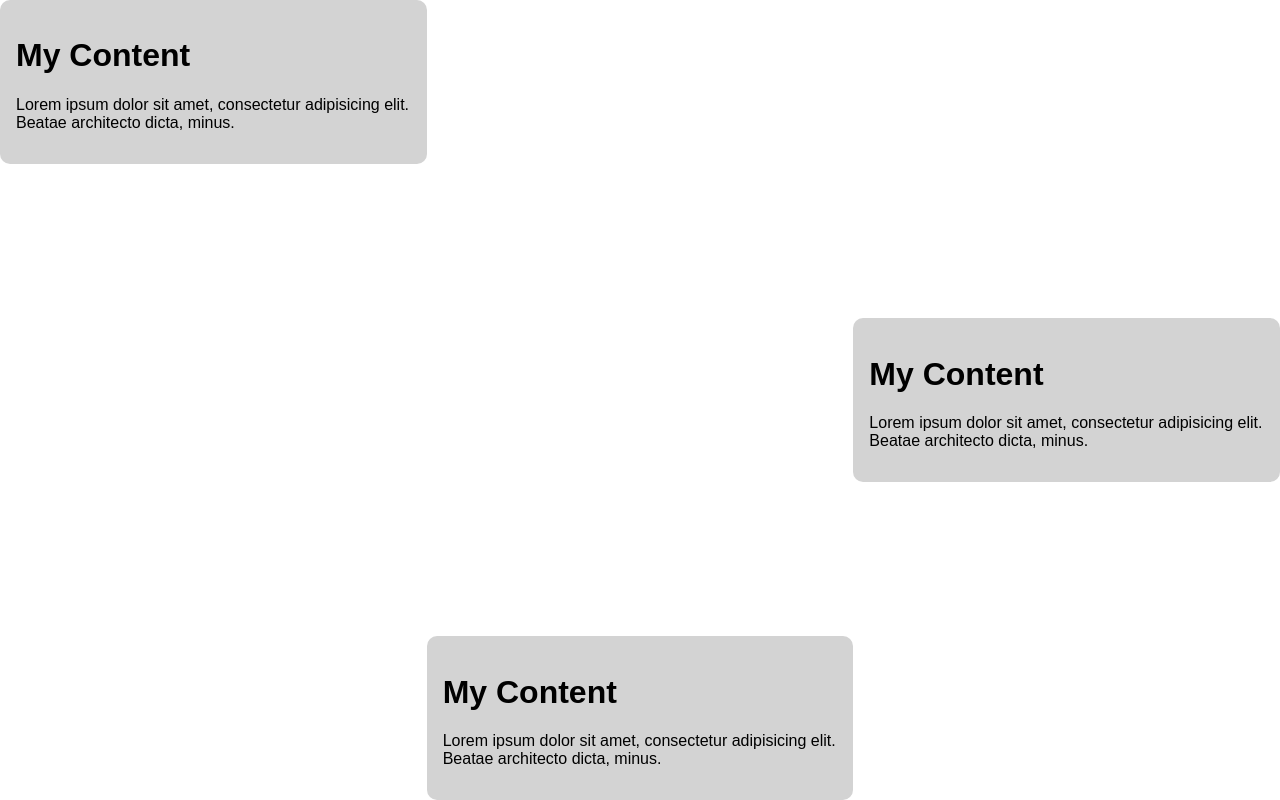
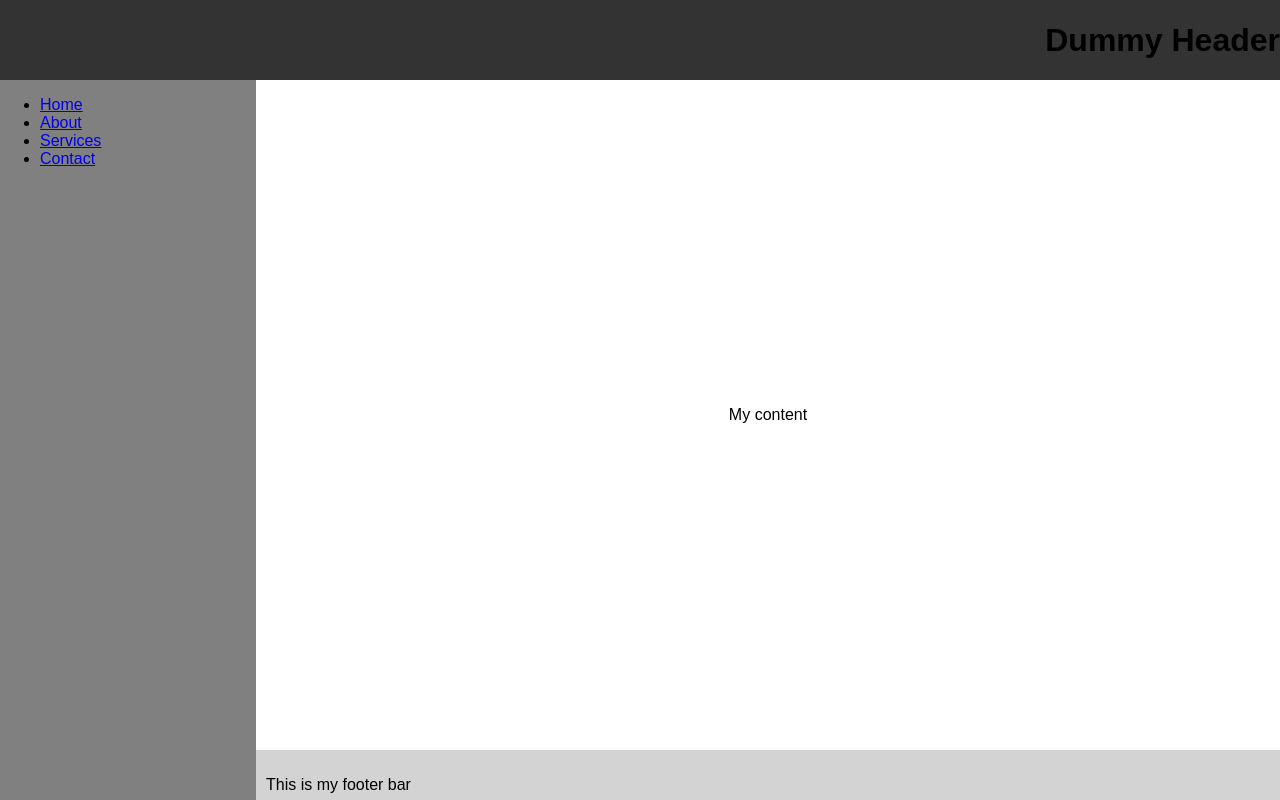
Before and after one commit to charlesmartinreed/cssgrid-positioning-examples, a website: page index.html in a window 1280 px wide. Drawn offline with Linux system fonts and the light colour scheme.

Commit message:
Demonstrate basics of creating basic header-sidebar-content-footer layout.

```diff
--- a/css/main.css
+++ b/css/main.css
@@ -5,35 +5,40 @@ html {
   font-family: sans-serif;
 }
 
+/* justify items/align items is for aligning entire grid item, justify self/align/self is for aligning items within the grid item */
+
+/* grid container */
 body {
   display: grid;
-  grid-template-rows: auto;
-  grid-template-columns: repeat(3, auto);
-
-  grid-template-areas: "item1 item2 item3";
+  margin: 0;
+  grid-template-columns: 20% auto;
+  grid-template-rows: 10% auto 50px;
+  grid-template-areas:
+    "header header"
+    "sidebar content"
+    "sidebar footer";
 }
 
-#item1 {
-  grid-area: item1;
-  /* start, end, center, stretch */
-  justify-self: end;
-  align-self: start;
-}
-#item2 {
-  grid-area: item2;
-  /* start, end, center, stretch */
-  justify-self: start;
-  align-self: end;
-}
-#item3 {
-  grid-area: item3;
-  /* start, end, center, stretch */
+.content {
+  grid-area: content;
   justify-self: center;
   align-self: center;
 }
 
-.container {
-  background: lightgray;
-  border-radius: 10px;
-  padding: 1em;
+header {
+  grid-area: header;
+  text-align: right;
+  align-self: center;
+  background-color: #333;
 }
+
+footer {
+  grid-area: footer;
+  background-color: lightgray;
+  padding: 10px;
+}
+
+aside {
+  grid-area: sidebar;
+  background-color: gray;
+}
--- a/index.html
+++ b/index.html
@@ -8,28 +8,16 @@
     <title>A peek into CSS Grid</title>
   </head>
   <body>
-    <!-- grid needs a parent container -->
-    <!-- container div is the grid item -->
-    <div class="container" id="item1">
-      <h1>My Content</h1>
-      <p>
-        Lorem ipsum dolor sit amet, consectetur adipisicing elit. Beatae
-        architecto dicta, minus.
-      </p>
-    </div>
-    <div class="container" id="item2">
-      <h1>My Content</h1>
-      <p>
-        Lorem ipsum dolor sit amet, consectetur adipisicing elit. Beatae
-        architecto dicta, minus.
-      </p>
-    </div>
-    <div class="container" id="item3">
-      <h1>My Content</h1>
-      <p>
-        Lorem ipsum dolor sit amet, consectetur adipisicing elit. Beatae
-        architecto dicta, minus.
-      </p>
-    </div>
+    <header><h1>Dummy Header</h1></header>
+    <aside>
+      <ul>
+        <li><a href="#">Home</a></li>
+        <li><a href="#">About</a></li>
+        <li><a href="#">Services</a></li>
+        <li><a href="#">Contact</a></li>
+      </ul>
+    </aside>
+    <div class="content"><p>My content</p></div>
+    <footer><p>This is my footer bar</p></footer>
   </body>
 </html>
```
